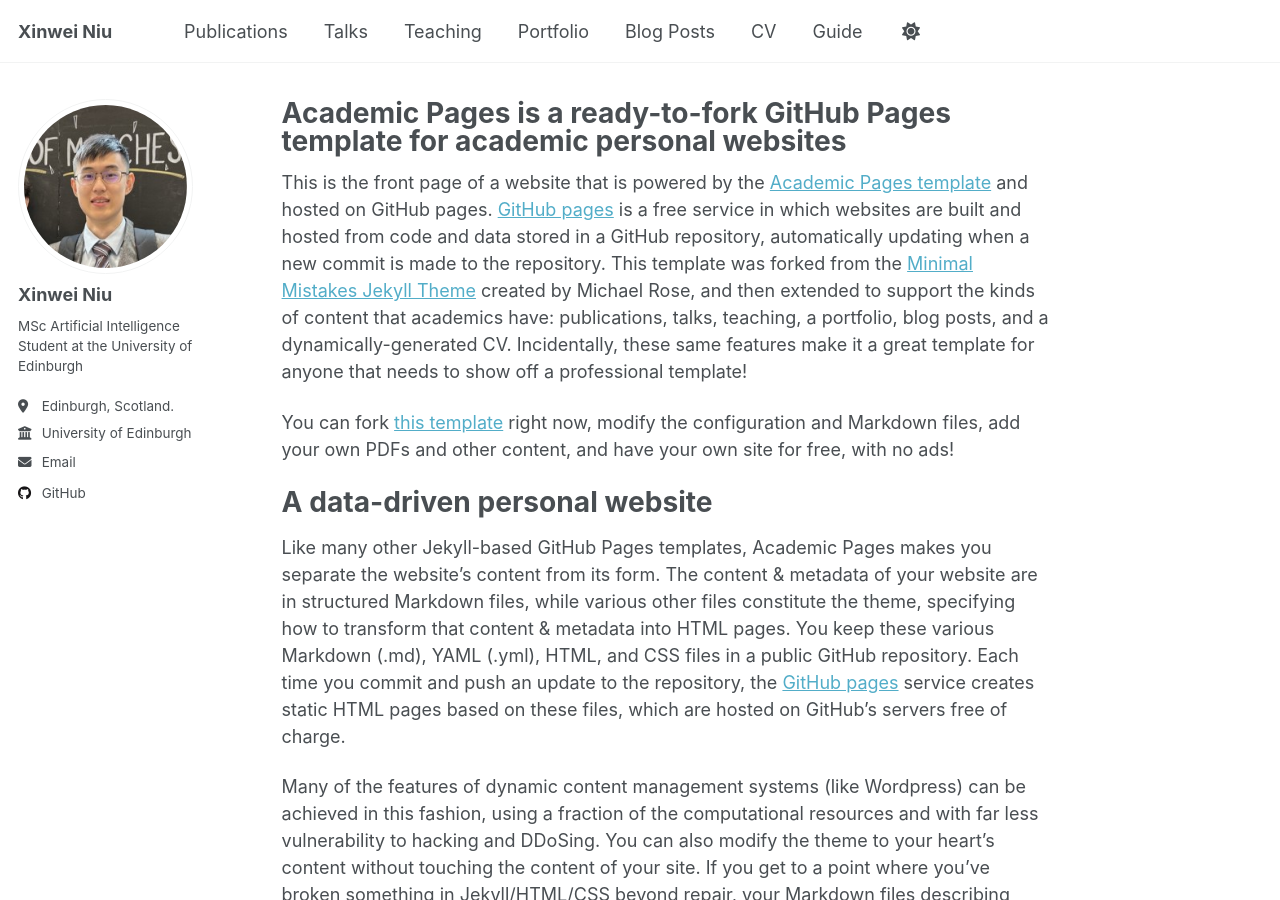
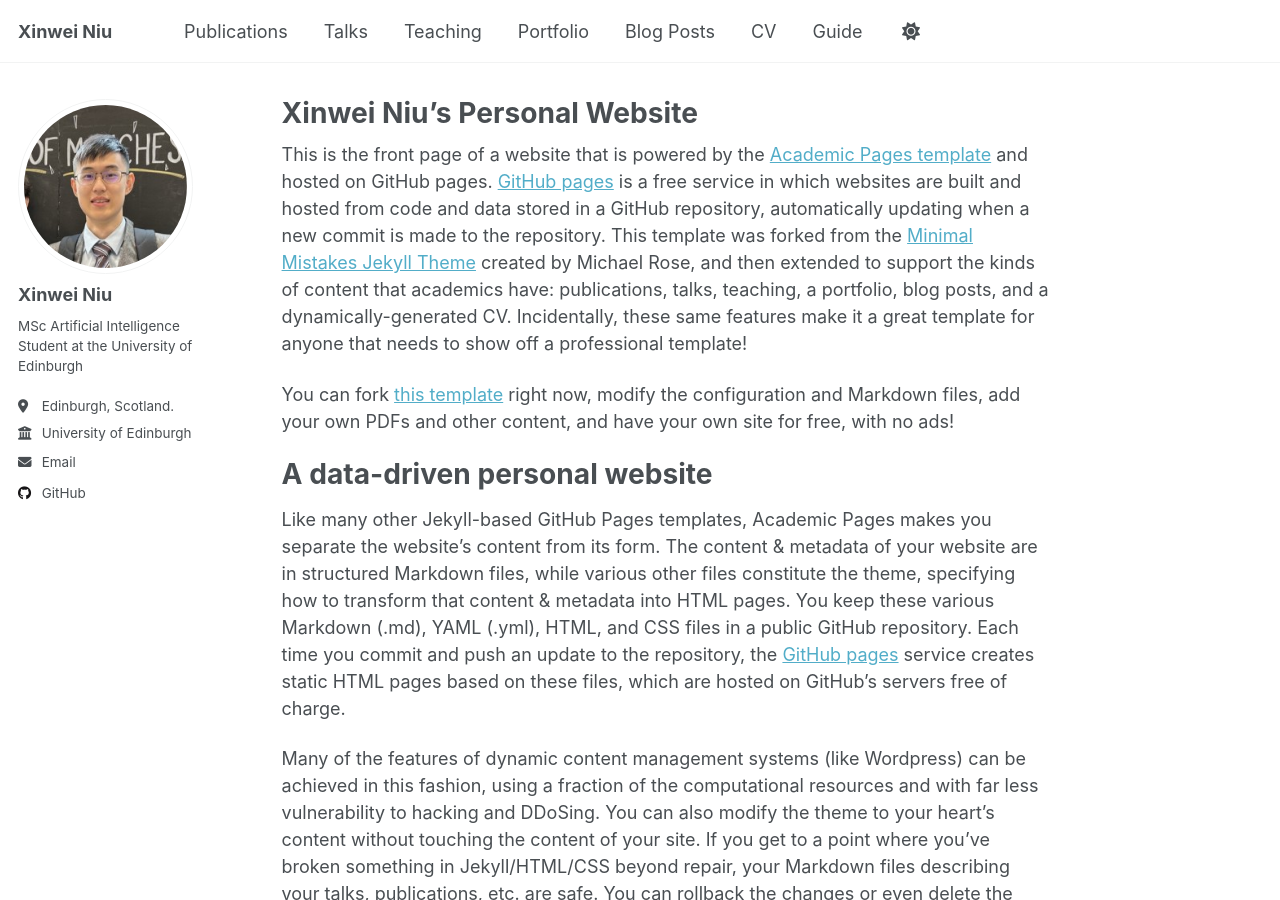
Before and after one commit to xinwei-niu/xinwei-niu.github.io, a Jekyll site: the page built from _pages/about.md, in a window 1280 px wide and 900 px high. Built offline with Jekyll 4.4.1, drawn with Linux system fonts in a browser that asks for light colours; a script that is not in the unit is left out.

Commit message:
change the content

```diff
--- a/_pages/about.md
+++ b/_pages/about.md
@@ -1,6 +1,6 @@
 ---
 permalink: /
-title: "Academic Pages is a ready-to-fork GitHub Pages template for academic personal websites"
+title: "Xinwei Niu's Personal Website"
 author_profile: true
 redirect_from:
   - /about/
```
